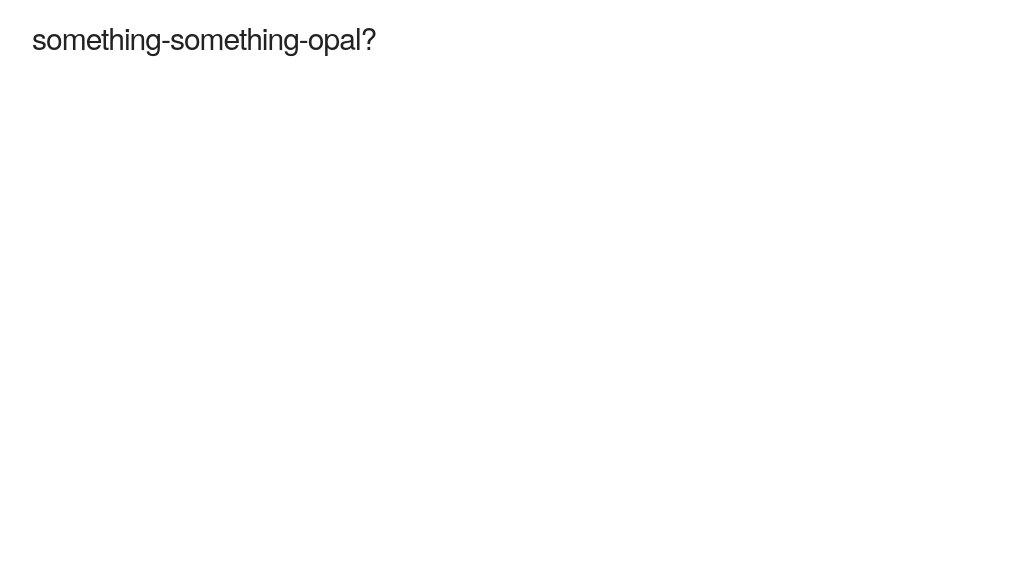
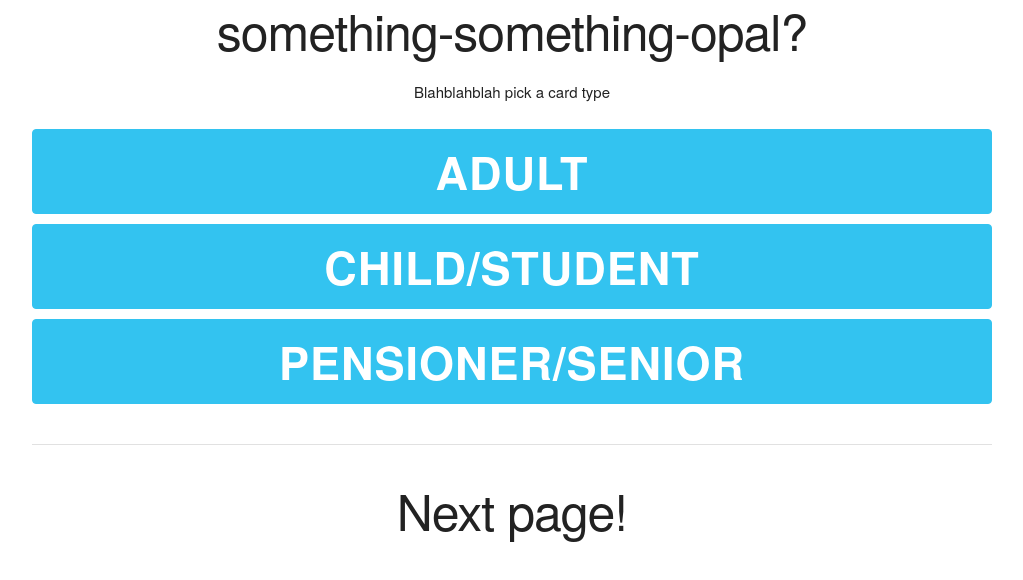
Before and after one commit to fourkbomb/something-something-opal, a website: page index.html in a window 1280 px wide. Shown: the whole page, without its empty margins (128-1151 px from the left). Drawn offline with nearby package versions, Linux system fonts and the light colour scheme.

Commit message:
Initial layout mockup

```diff
--- a/index.html
+++ b/index.html
@@ -2,13 +2,21 @@
 <html>
 	<head>
 		<title>something-something-opal</title>
-
+		<link rel="stylesheet" href="/static/lib/skeleton/css/normalize.css">
 		<link rel="stylesheet" href="/static/lib/skeleton/css/skeleton.css">
-		<link rel="stylesheet" href="/static/lib/skeleton/css/normalize.css">
+		<link rel="stylesheet" href="/static/css/index.css"
 	</head>
 
-	<body class="container">
-		<h1>something-something-opal?</h1>
+	<body>
+		<div class="container" style="text-align: center">
+			<h1>something-something-opal?</h1>
+			<p>Blahblahblah pick a card type</p>
+			<button class="button-primary big u-full-width" id="btn-card-adult">Adult</button>
+			<button class="button-primary big u-full-width" id="btn-card-concession">Child/Student</button>
+			<button class="button-primary big u-full-width" id="btn-card-pensioner">Pensioner/Senior</button>
+			<hr />
+			<h1>Next page!</h1>
+		</div>
 		<script src="/static/js/main.js"></script>
 	</body>
 </html>
--- /dev/null
+++ b/static/css/index.css
@@ -0,0 +1,6 @@
+button.big {
+	padding: .5em .5em;
+	font-size: 3em;
+	height: auto;
+
+}
```
